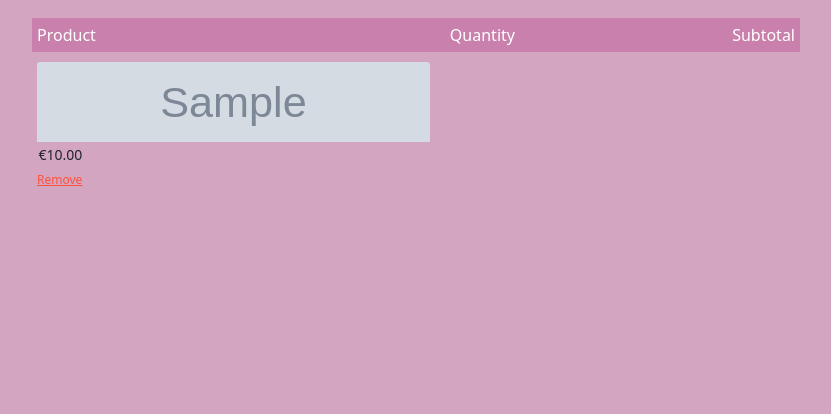
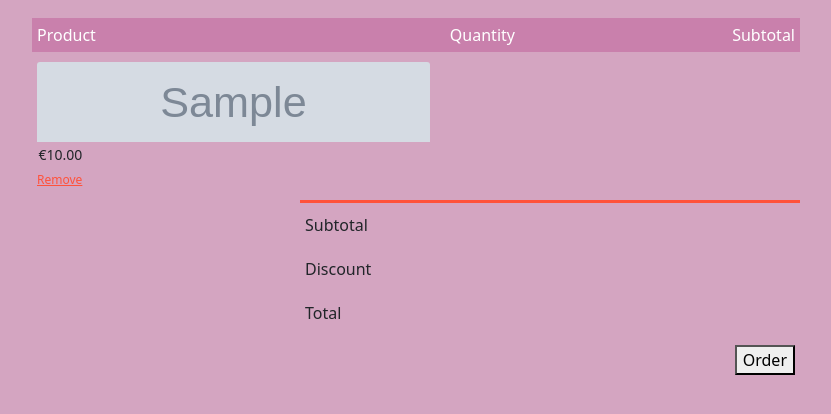
Before and after one commit to sohanassa/TshirtParadise-Online-Shop, a PHP site: page /shopping_cart.php in a window 1280 px wide. Shown: the part 135-549 px from the top of the page, without its empty margins (224-1055 px from the left). Run offline with PHP 8.4, Linux system fonts and the light colour scheme; tables that the repository leaves empty or names only in its code hold one stand-in row (values such as "Sample post"); grey boxes marked "Sample" are stand-in pictures; data that the repository does not hold is empty.

Commit message:
Real_cart_php

```diff
--- a/shopping_cart.php
+++ b/shopping_cart.php
@@ -69,7 +69,7 @@
           $stmt->execute();
           $result = $stmt->get_result();
           while ($row = $result->fetch_assoc()) :
-      ?>
+          ?>
         <tr>
         <td>
             <div class="cart-info">
@@ -83,8 +83,50 @@
             </div>
           </td>
         </tr>
-      <?php endwhile; ?>
     </table>
+    <?php endwhile; ?>
+    <div class="total-price">
+      <table>
+      <script>
+        let preDiscountPrice = 0;
+        let Discount = 0;
+        let totalPrice = 0;
+        <?php
+            $stmt = $db->prepare('SELECT * FROM carts');
+            $stmt->execute();
+            $result = $stmt->get_result();
+            while ($row = $result->fetch_assoc()) :
+            ?>
+            preDiscountPrice += number_format($row['price'], 2)
+            Discount += number_format($row['price'], 2)*(number_format($_row['quantity'], 2)/100)
+            totalPrice += preDiscountPrice - Discount
+        <?php endwhile; ?>
+        document.getElementById("preDiscountPrice").innerHTML = preDiscountPrice;
+        document.getElementById("Discount").innerHTML = Discount;
+        document.getElementById("totalPrice").innerHTML = totalPrice;
+      </script>
+
+        <tr>
+          <td>Subtotal</td>
+          <td><p id="preDiscountPrice"></p></td>
+        </tr>
+        <tr>
+          <td>Discount</td>
+          <td></td>
+        </tr>
+        <tr>
+          <td>Total</td>
+          <td><p id="totalPrice"></p></td>
+        </tr>
+        <tr>
+          <td></td>
+          <td>
+            <button type="button">Order</button>
+          </td>
+        </tr>
+      </table>
+    </div>
+
   </div>
 
   <script src="https://cdn.jsdelivr.net/npm/bootstrap@5.1.3/dist/js/bootstrap.bundle.min.js" integrity="sha384-ka7Sk0Gln4gmtz2MlQnikT1wXgYsOg+OMhuP+IlRH9sENBO0LRn5q+8nbTov4+1p" crossorigin="anonymous"></script>
```
